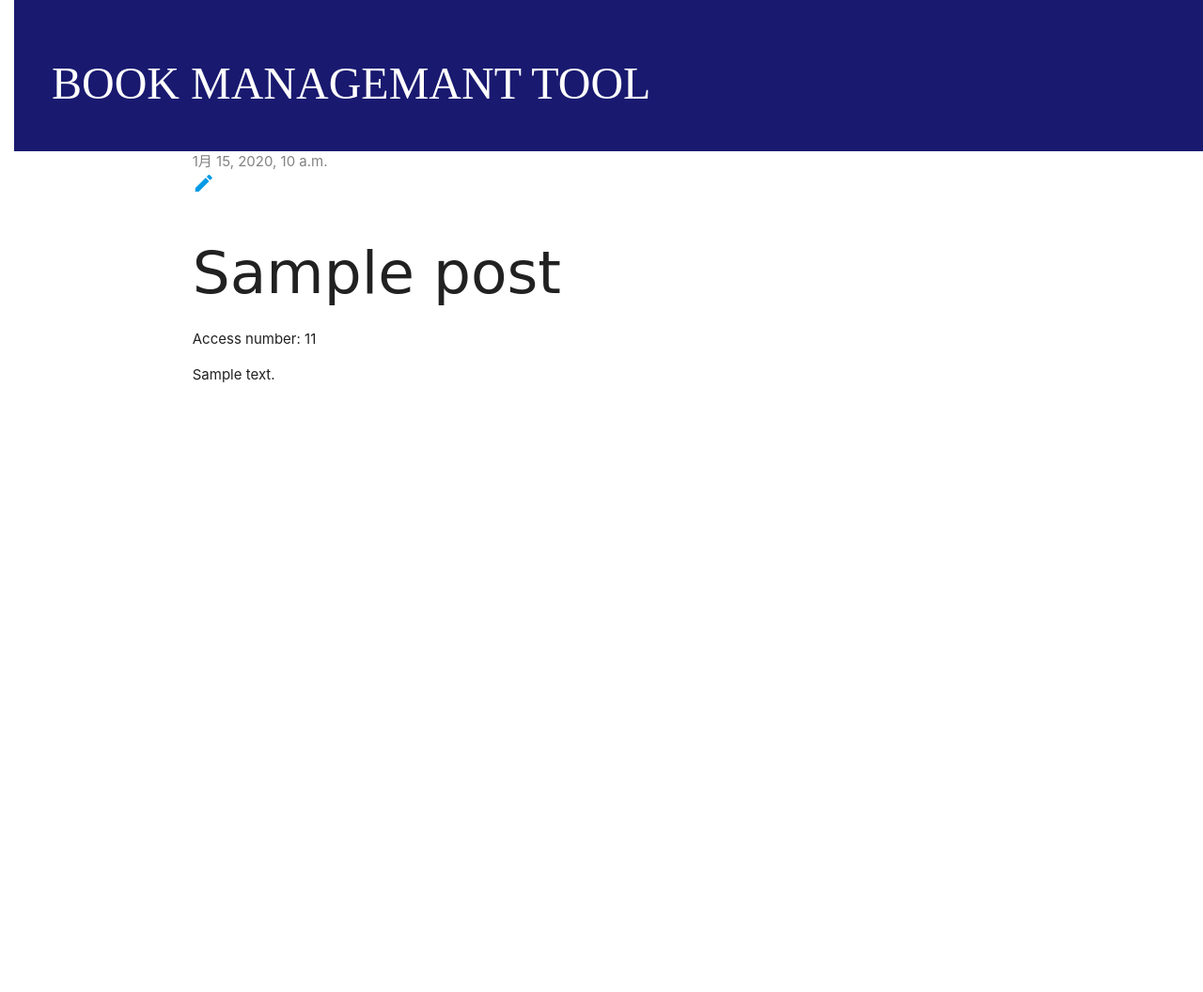
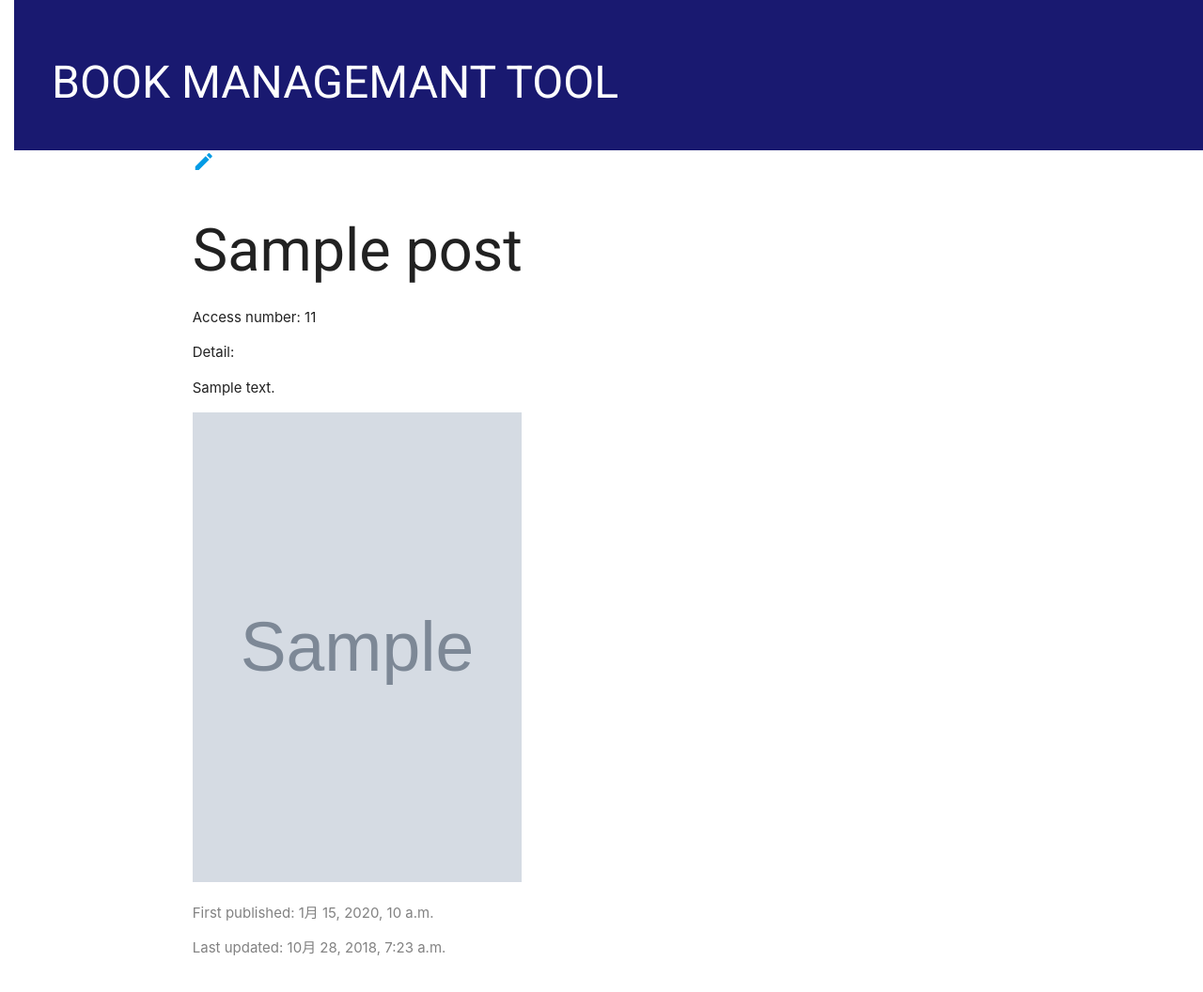
Before and after one commit to human92/trial_book-management, a Django app: page /post/1/ in a window 1280 px wide. Shown: the whole page at 94% size. Before the commit the page ends 407 px from the top, so only its background shows below. Run offline with Django 3.2, Linux system fonts and the light colour scheme; tables that the repository leaves empty hold one stand-in row (values such as "Sample post"); grey boxes marked "Sample" are stand-in pictures.

Commit message:
update html and css

```diff
--- a/blog/templates/blog/base.html
+++ b/blog/templates/blog/base.html
@@ -3,6 +3,7 @@
     <head>
         <meta charset="UTF-8">
         <title>BOOK MANAGEMANT TOOL</title>
+        <link href="https://fonts.googleapis.com/css?family=Roboto" rel="stylesheet">
         <link href="https://fonts.googleapis.com/icon?family=Material+Icons" rel="stylesheet">
         <link rel="stylesheet" href="{% static 'css/blog.css' %}">
         <link rel="stylesheet" href="{% static 'css/materialize.min.css' %}">
--- a/blog/templates/blog/post_detail.html
+++ b/blog/templates/blog/post_detail.html
@@ -2,14 +2,16 @@
 
 {% block content %}
     <div class="post">
-        {% if post.published_date %}
-            <div class="date">
-                {{ post.published_date }}
-            </div>
-        {% endif %}
         <a class="large material-icons" href="{% url 'post_edit' pk=post.pk %}">edit</a>
         <h1>{{ post.title }}</h1>
         <p>Access number: {{ post.views_number }}</p>
-        <p>{{ post.text|linebreaks }}</p>
+        <p>Detail: {{ post.text|linebreaks }}</p>
+        <img src="{{ post.img.url }}" alt="{{ post.img }}" width=350 height="500"/>
+        {% if post.published_date %}
+            <div class="date">
+                <p>First published: {{ post.published_date }}</p>
+                <p>Last updated: {{ post.last_updated_date }}</p>
+            </div>
+        {% endif %}
     </div>
 {% endblock %}
--- a/static/css/blog.css
+++ b/static/css/blog.css
@@ -2,7 +2,7 @@
 
 h1 a {
     color: #191970;
-    font-family: 'Lobster';
+    font-family: 'Roboto', sans-serif;
 }
 
 body {
@@ -22,11 +22,11 @@ body {
 }
 
 .content {
-    margin-left: 40px;
+    margin-left: 20px;
 }
 
 h1, h2, h3, h4 {
-    font-family: 'Lobster', cursive;
+    font-family: 'Roboto', sans-serif;
 }
 
 .date {
@@ -48,10 +48,20 @@ h1, h2, h3, h4 {
     margin-right: 20px;
 }
 
-.post {
-    margin-bottom: 70px;
+.post_list {
+    padding: 0.5em 1em;
+    margin-top: 50px;
+    margin-bottom: 100px;
+    /* background: #FFF;
+    border: solid 3px #6091d3;
+    border-radius: 10px; */
 }
 
 .post h1 a, .post h1 a:visited {
     color: #000000;
 }
+
+.img {
+    float: right;
+    margin-right: 150px;
+}
```
Also changed, not shown: blog/templates/blog/post_list.html (+12 -7 lines).
